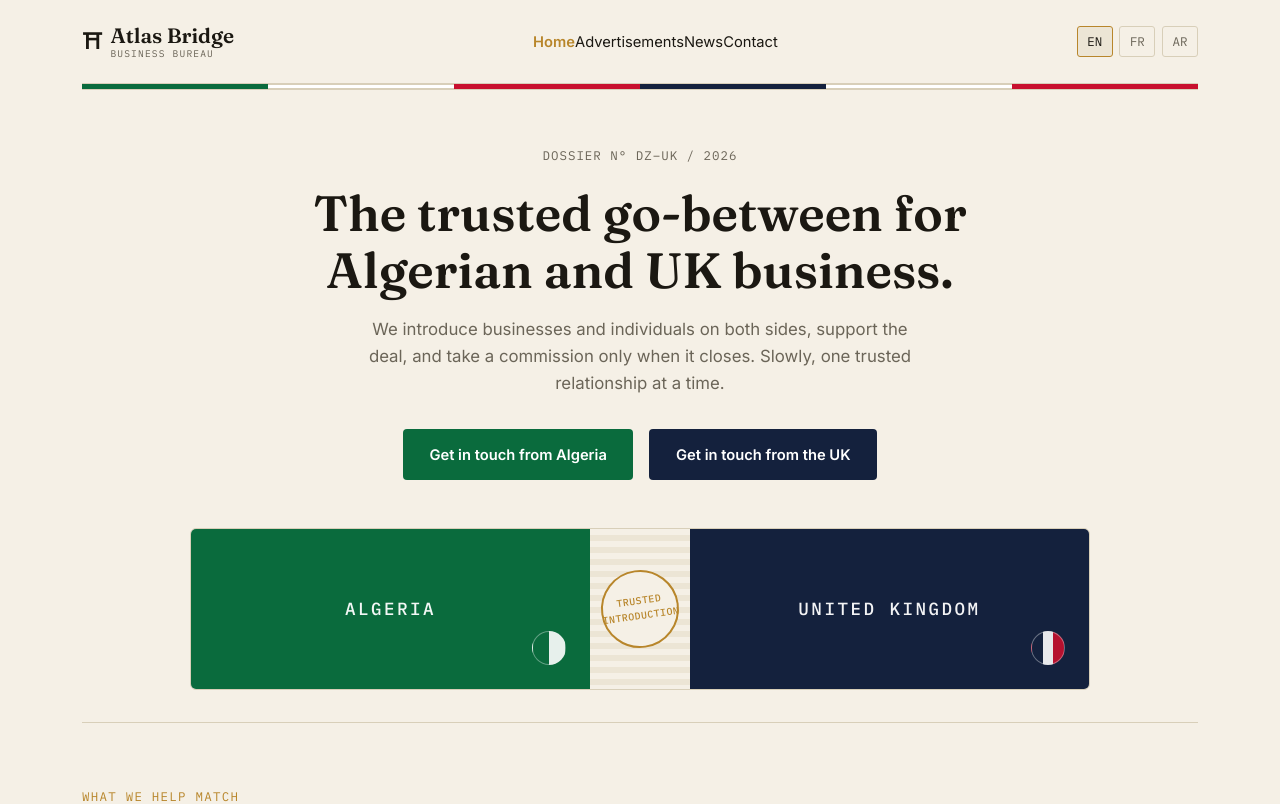
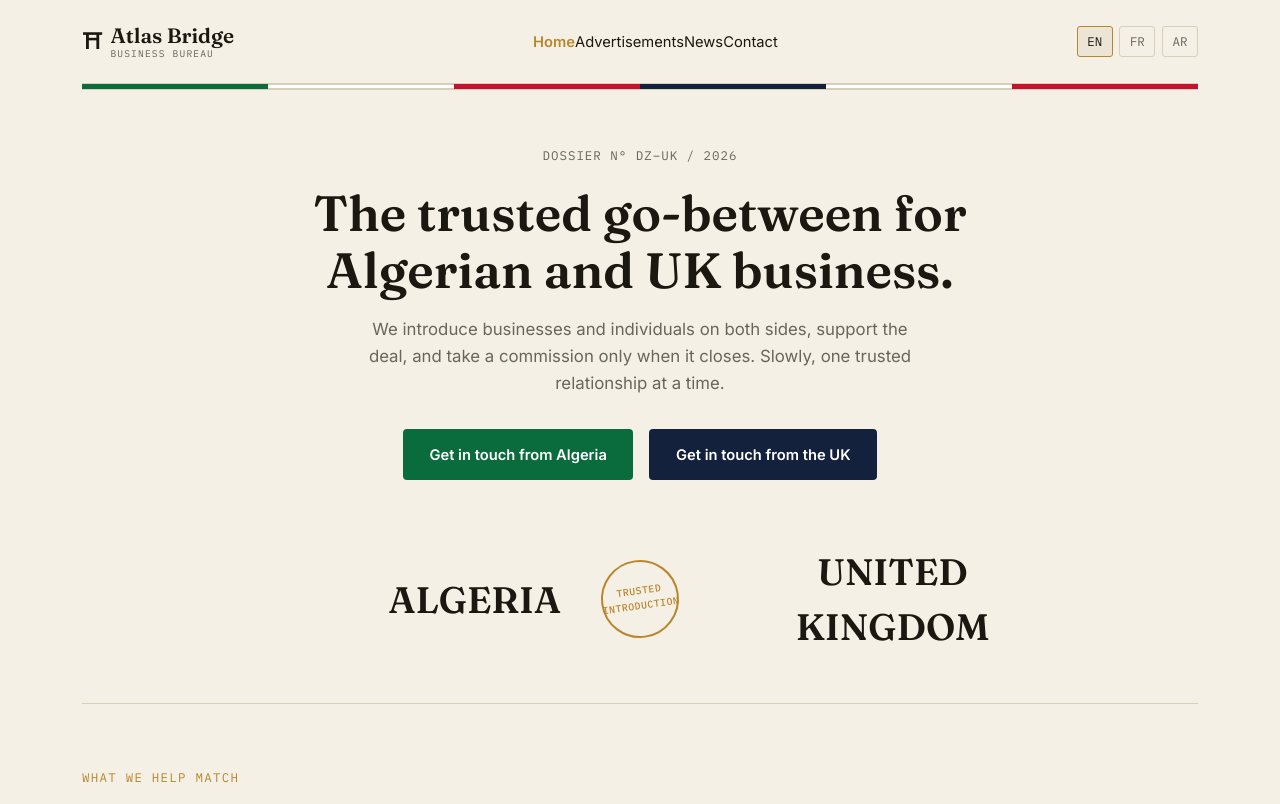
Before and after one commit to younes478/qualityfirst-website, a React (Create React App) app: page / in a window 1280 px wide. Shown: the top 804 px of the page. Built offline with nearby package versions, Linux system fonts and the light colour scheme.

Commit message:
Remove hero panel boxes, keep large text and stamp only

```diff
--- a/src/App.css
+++ b/src/App.css
@@ -245,37 +245,25 @@ body {
 .manifest-split {
   display: grid;
   grid-template-columns: 1fr auto 1fr;
-  align-items: stretch;
+  align-items: center;
   max-width: 900px;
   margin: 0 auto;
-  border: 1px solid var(--line);
-  border-radius: 6px;
-  overflow: hidden;
 }
 
 .manifest-panel {
-  padding: 2.5rem 1.5rem;
-  position: relative;
-  min-height: 160px;
+  padding: 1rem 1.5rem;
   display: flex;
   align-items: center;
-  justify-content: center;
 }
 
-.panel-dz {
-  background: var(--dz-green);
-}
-
-.panel-uk {
-  background: var(--uk-navy);
-}
+.panel-dz { justify-content: flex-end; }
+.panel-uk { justify-content: flex-start; }
 
 .panel-label {
-  font-family: var(--mono);
-  font-size: 1.1rem;
-  letter-spacing: 0.14em;
-  color: rgba(255,255,255,0.95);
-  font-weight: 500;
+  font-family: var(--display);
+  font-size: clamp(1.6rem, 3vw, 2.3rem);
+  font-weight: 600;
+  color: var(--ink);
 }
 
 .flag-strip {
@@ -290,42 +278,11 @@ body {
 .flag-strip .uk-white { background: #ffffff; border-top: 1px solid var(--line); border-bottom: 1px solid var(--line); }
 .flag-strip .uk-red { background: var(--dz-red); }
 
-
-
-.panel-flag {
-  position: absolute;
-  bottom: 1.5rem;
-  right: 1.5rem;
-  width: 34px;
-  height: 34px;
-  border-radius: 50%;
-  opacity: 0.9;
-}
-
-.rtl .panel-flag { right: auto; left: 1.5rem; }
-
-.panel-flag-dz {
-  background: linear-gradient(90deg, var(--dz-green) 0 50%, #ffffff 50% 100%);
-  border: 1px solid rgba(255,255,255,0.4);
-}
-
-.panel-flag-uk {
-  background: linear-gradient(90deg, var(--uk-navy) 0 34%, #ffffff 34% 67%, var(--dz-red) 67% 100%);
-  border: 1px solid rgba(255,255,255,0.4);
-}
-
 .manifest-seam {
   display: flex;
   align-items: center;
   justify-content: center;
-  background: repeating-linear-gradient(
-    to bottom,
-    var(--paper) 0,
-    var(--paper) 6px,
-    var(--paper-dim) 6px,
-    var(--paper-dim) 12px
-  );
-  width: 100px;
+  width: 110px;
 }
 
 .stamp {
```
